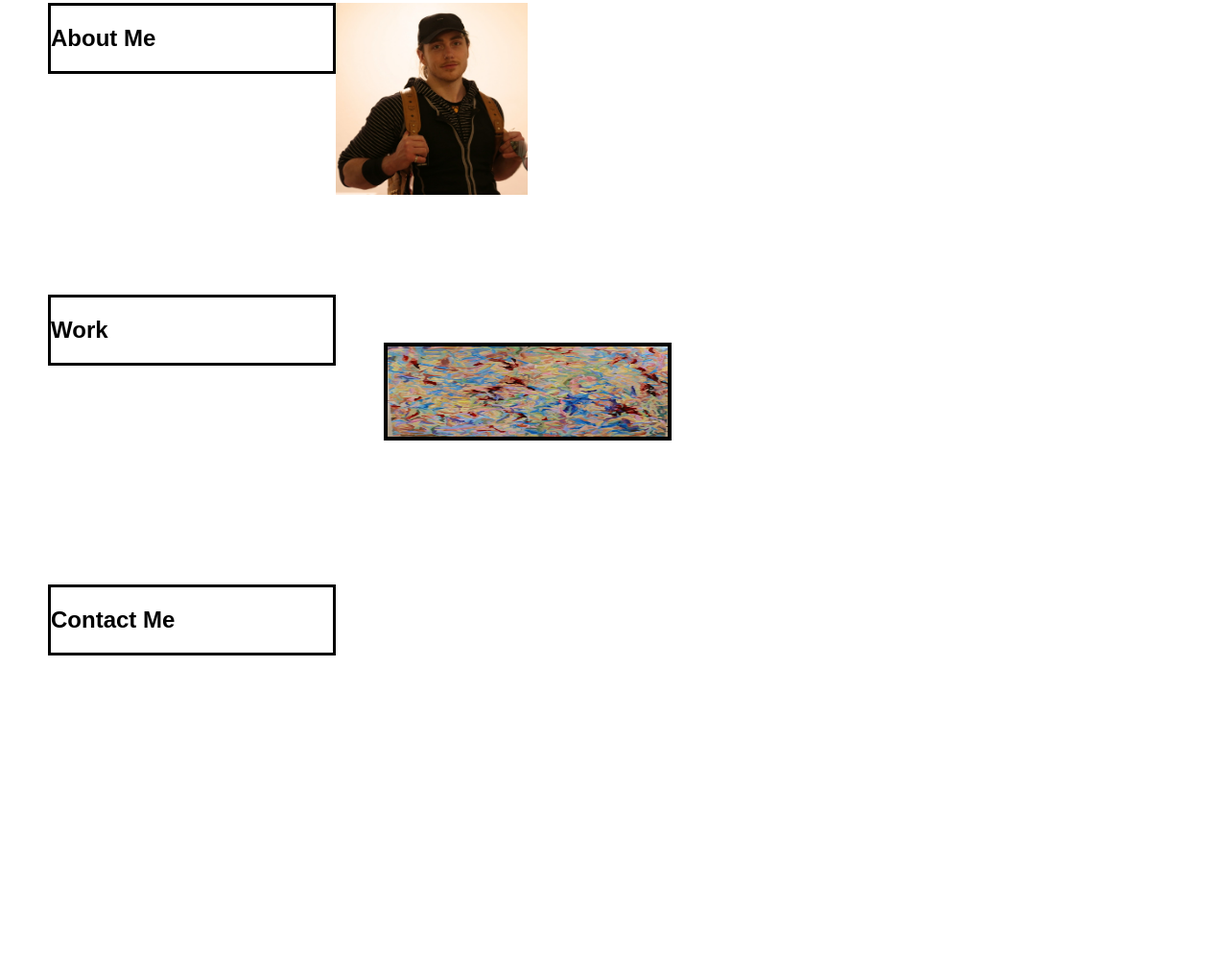
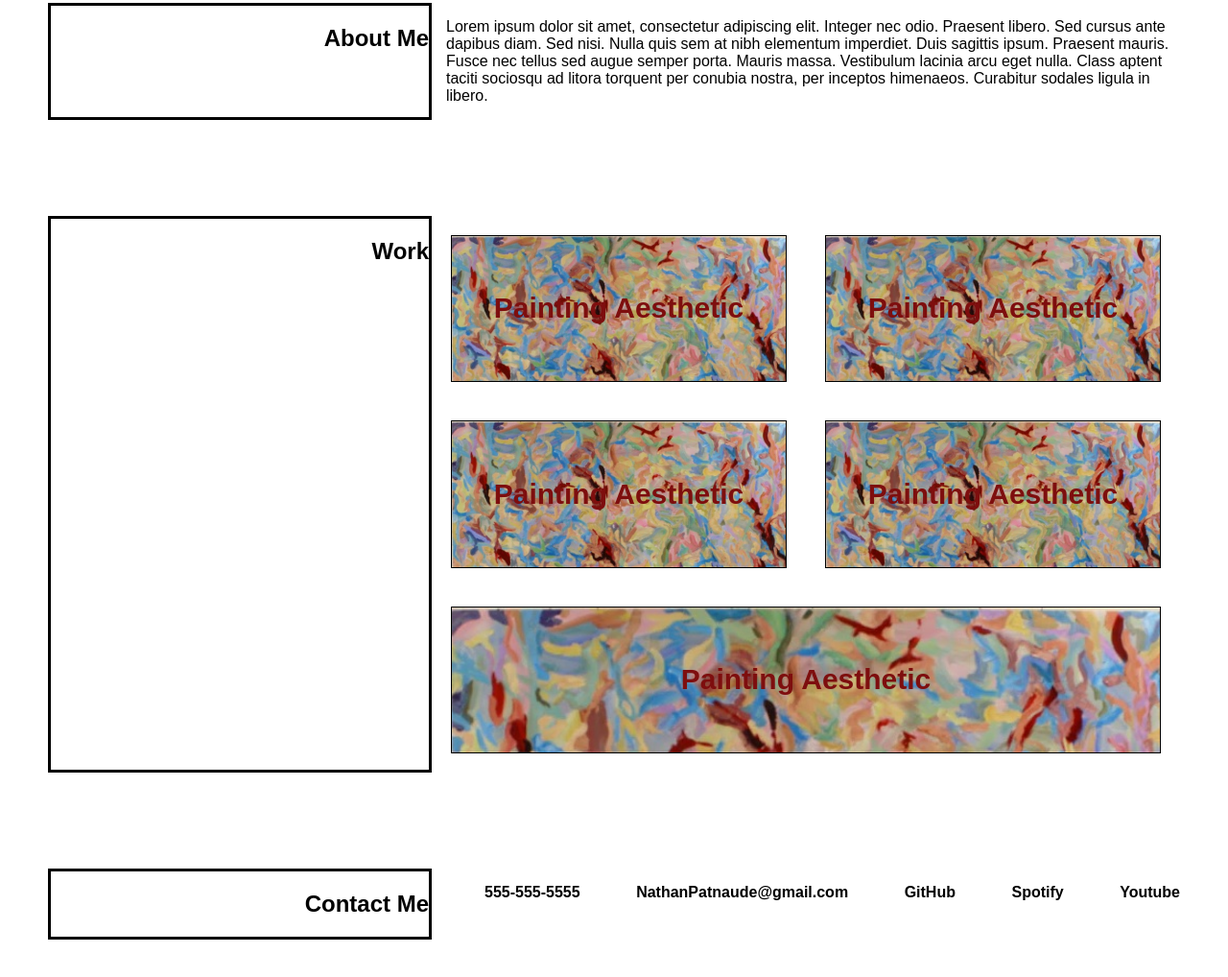
Before and after one commit to Nathanpatnaude/nathan_patnaude_portfolio, a plain HTML site: page index.html in a window 1280 px wide. Shown: the part 404-1422 px from the top of the page at 96% size. Before the commit the page ends 1137 px from the top, so only its background shows below. Drawn offline with Linux system fonts and the light colour scheme.

Commit message:
tweeked css, added adition project place holders, added contact html, alteret project image backgrounds, changed flex properties

```diff
--- a/assets/style.css
+++ b/assets/style.css
@@ -29,7 +29,7 @@
     list-style:none;
   }
 
-  nav a {
+ nav a {
     color: #b9c6ae;
     font-weight: bold;
     text-decoration: none;
@@ -43,28 +43,41 @@
   }
 
 
-  aside {
-    width: 300px;
-    /* text-align: left;
-    display:end; */
-    justify-content:flex-start;
+  .navpoint aside {
+
+    width: 400px;
+    flex:none;
+    text-align: right;
+   display:block;
     border-style: solid;
     border-width: 3px;
     border-color: #000;
   }
+  .navpoint article {
+    width: 75%;
+    margin-left: 15px;
+  }
 
-/* .insetHeader {
+.navpoint {
+    /* flex: 4; */
+    background-color: #fff;
+    padding: 50px;
 
-} */
+    display: flex;
+    flex-wrap:nowrap;
+    justify-content:left;
+    align-items:inherit;
+    text-align: left
+}
   .works {
     flex: 4;
-    background-color: #fff;
-    padding: 50px;
+
+    /* padding: 50px; */
     display: flex;
     flex-wrap: wrap;
-    /* justify-content: space-evenly; */
+    justify-content: space-evenly;
     align-items: flex-start;
-    text-align: left
+    text-align: center;
   }
 
   .works img{
@@ -73,15 +86,49 @@
   }
 
 .project {
+
+  background-image: url("./images/button.jpg");
+  background-size:cover;
   border-style: solid;
   border-width: 1px;
-  flex: 0 0 300px;
+  padding: 40px;
+  margin: 20px;
+  flex: 1 1 300px;
 }
-  .project img{
+.project a {
+  font-size: 30px;
+  color: #7e0e0e;
+  font-weight: bold;
+  text-decoration: none;
+}
+.contact a {
+  font-size: 16px;
+  color: #000000;
+  font-weight: bold;
+  text-decoration: none;
+}
+.contact ul {
+  display: flex;
+  justify-content: space-between;
+  min-width: 350px;
+  list-style:none;
+
+}
+  /* .project img{
     display:block;
     width: 100%;
     height: 100px;
-  }
+  } */
   .project header {
     text-align: left;
   }
+
+  @media screen and (max-width: 768px) {
+    .navpoint {
+      flex-wrap: wrap;
+    }
+    .navpoint aside {
+      width: 100%;
+      flex: auto;
+    }
+  }
--- a/index.html
+++ b/index.html
@@ -29,37 +29,56 @@
     </div>
     <!-- about me -->
 
-    <section class="works">
+    <section class="navpoint">
         <aside>
             <h2>About Me</h2>
         </aside>
 
         <article>
-            <img src="./assets/images/Nathanpatnaude.jpg" alt="" />
+            <!-- <img src="./assets/images/Nathanpatnaude.jpg" alt="" /> -->
+        <p>Lorem ipsum dolor sit amet, consectetur adipiscing elit. Integer nec odio. Praesent libero. Sed cursus ante dapibus diam. Sed nisi. Nulla quis sem at nibh elementum imperdiet. Duis sagittis ipsum. Praesent mauris. Fusce nec tellus sed augue semper porta. Mauris massa. Vestibulum lacinia arcu eget nulla. Class aptent taciti sociosqu ad litora torquent per conubia nostra, per inceptos himenaeos. Curabitur sodales ligula in libero. </p>
         </article>
     </section>
     <!-- work -->
-    <section class="works">
+    <section class="navpoint">
         <aside>
             <h2>Work</h2>
         </aside>
 
         <div class="works">
             <section class="project">
-                <img src="./assets/images/button.jpg" alt="" />
+                <h3><a href="http://nathanpatnaude.blogspot.com/">Painting Aesthetic</a></h3>
+            </section>
+            <section class="project">
+                <h3><a href="http://nathanpatnaude.blogspot.com/">Painting Aesthetic</a></h3>
+            </section>
+            <section class="project">
+                <h3><a href="http://nathanpatnaude.blogspot.com/">Painting Aesthetic</a></h3>
+            </section>
+            <section class="project">
+                <h3><a href="http://nathanpatnaude.blogspot.com/">Painting Aesthetic</a></h3>
+            </section>
+            <section class="project">
+                <h3><a href="http://nathanpatnaude.blogspot.com/">Painting Aesthetic</a></h3>
             </section>
 
 
         </div>
     </section>
     <!-- contact -->
-    <section class="works">
+    <section class="navpoint">
         <aside>
             <h2>Contact Me</h2>
         </aside>
 
-        <article>
-
+        <article class="contact">
+            <ul>
+                <li><a href="#">555-555-5555</a></li>
+                <li><a href="#">NathanPatnaude@gmail.com</a></li>
+                <li><a href="#">GitHub</a></li>
+                <li><a href="#">Spotify</a></li>
+                <li><a href="#">Youtube</a></li>
+              </ul>
         </article>
     </section>
 </body>
```
